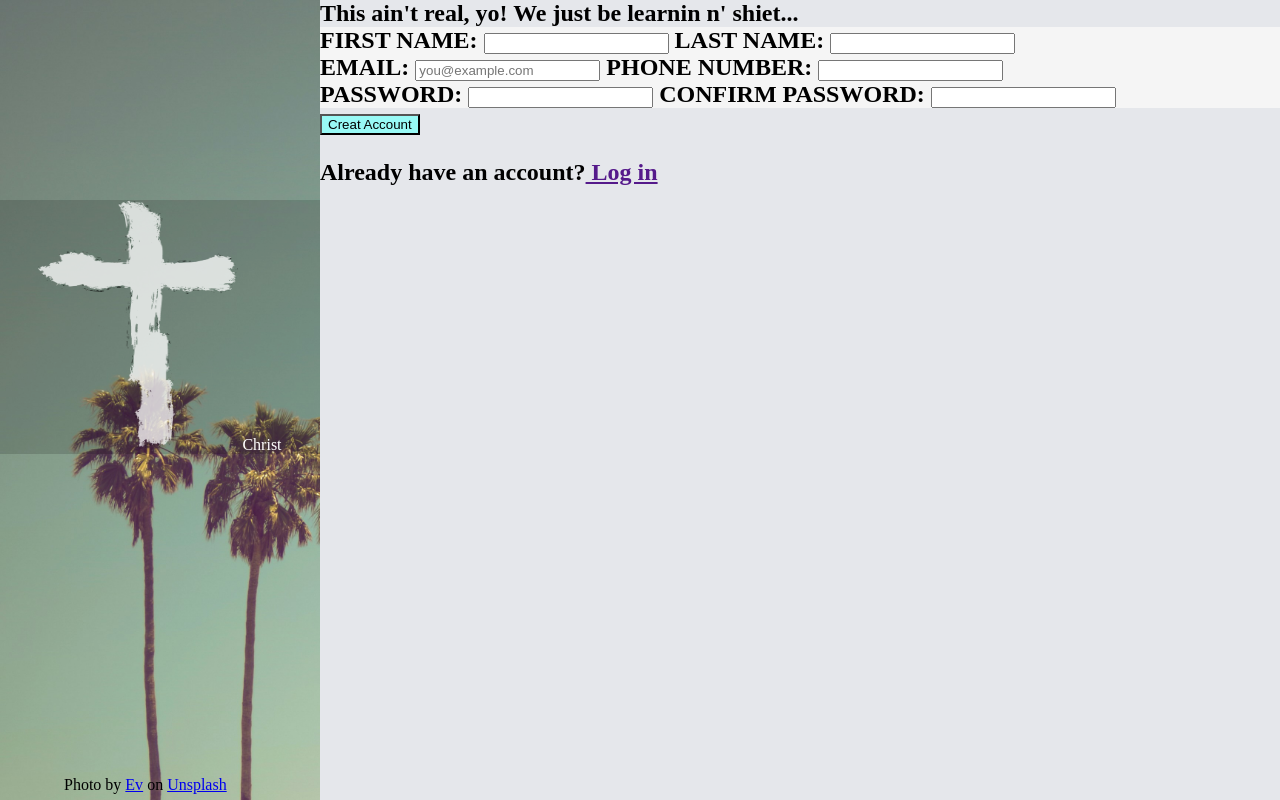
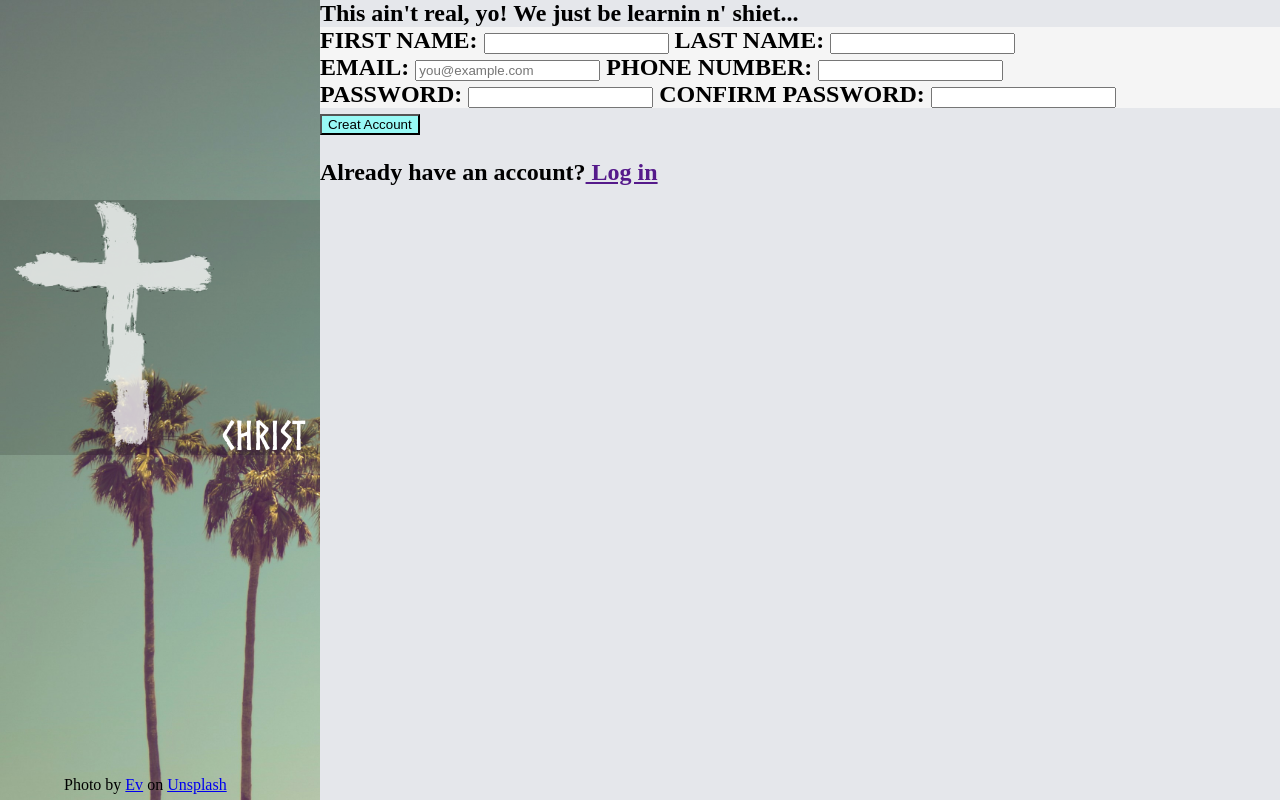
Before and after one commit to 1c3T1m3/imaginarySU, a plain HTML site: page index.html in a window 1280 px wide. Drawn offline with Linux system fonts and the light colour scheme; files whose address does not match are found by name.

Commit message:
Added the Nrose font.

```diff
--- a/style.css
+++ b/style.css
@@ -1,3 +1,14 @@
+@font-face {
+    font-family: norse-font;
+    src: url(/home/nslur/repos/imaginarySU/Norse-Bold.otf);
+}
+
+/*
+*{
+    font-family: norse-font, sans-serif;
+}
+*/
+
 body{
     background-image: url('ev-U-8pVp66LOQ-unsplash.jpg');
     background-attachment: fixed;
@@ -6,6 +17,7 @@ body{
     padding: 0;
     margin: 0;
 }
+
 h2{
     background-color: #e5e7eb;
     position: absolute;
@@ -16,10 +28,15 @@ h2{
     padding: 0;
     margin: 0;
 }
+
 #forma{
     background-color: whitesmoke;
 }
+
 #Christ{
+    font-family: norse-font, sans-serif;
+    font-size: 40px;
+    text-align: center;
     background: rgba(0, 0, 0, 0.150);
     color: white;
     position: absolute;
@@ -27,9 +44,11 @@ h2{
     top: 25%;
     text-align: center;
 }
+
 #createAccount{
     background-color: rgba(127, 255, 249, 0.750);
 }
+
 #pCredits{
     position: absolute;
     top: 95%;
```
Also changed, not shown: Norse-Bold.otf (added).
